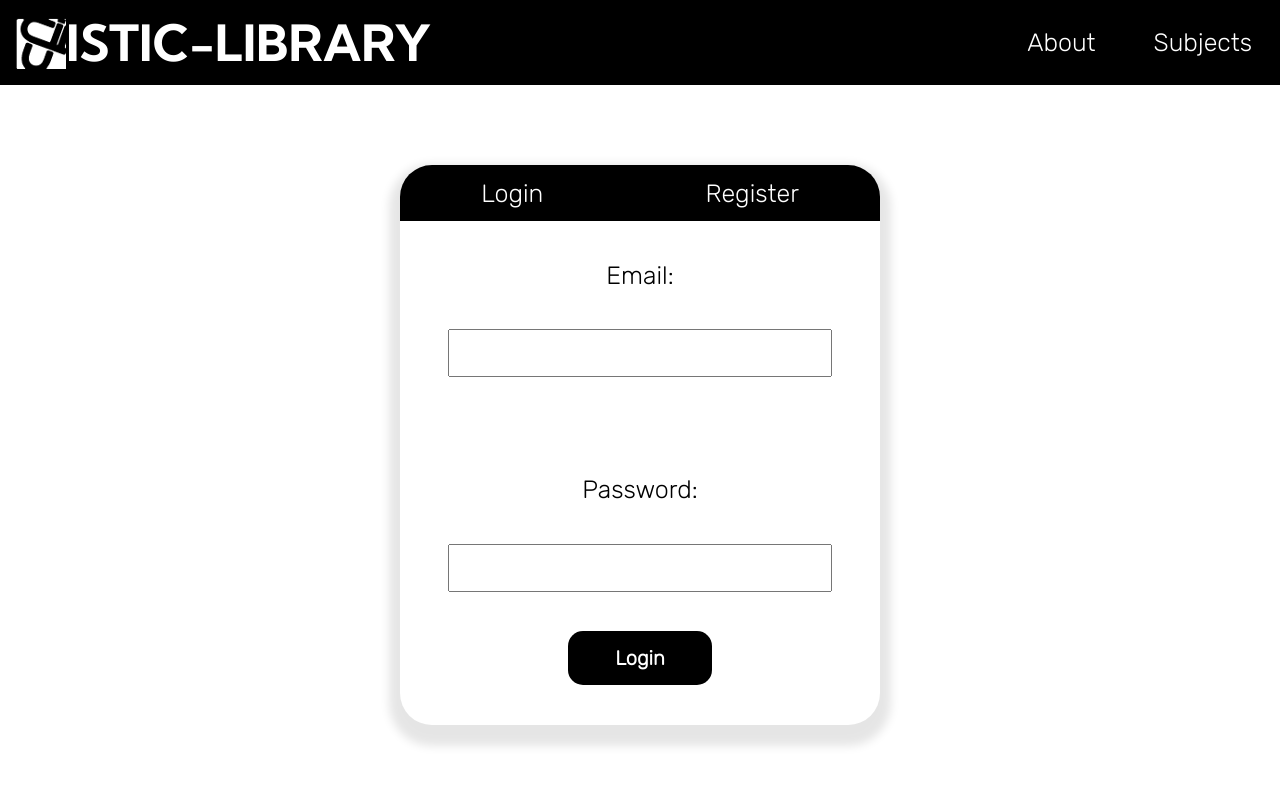
After one commit to KoussayDhifi/istic-library, a Flask app: page /login in a window 1280 px wide. The commit adds this page. Run offline with Flask 3, Linux system fonts and the light colour scheme.

Commit message:
Add Login page

```diff
--- a/static/base.css
+++ b/static/base.css
@@ -30,7 +30,7 @@ li a {
     font-size: 25px;
 }
 
-li {
+.ul li {
     height: 100%;
     padding:13px;
 }
--- a/views/static_view/style.css
+++ b/views/static_view/style.css
@@ -24,6 +24,80 @@ ul {
     display: block;
 }
 
+
+.log {
+    border-radius: 2rem;
+    overflow: hidden;
+    width: 30rem;
+    height: 35rem;
+    box-shadow: 0px 10px 10px 11px rgba(0,0,0,0.1);
+    animation: about;
+    animation-duration: 2s;
+
+}
+.log .loganc {
+    height: 10%;
+    list-style: none;
+    background-color: black;
+    display: flex;
+    width: 100%;
+    justify-content: space-around;
+    align-items: center;
+}
+.login input {
+    width: 100%;
+}
+.login {
+    display: flex;
+    flex-direction: column;
+    justify-content: space-evenly;
+    align-items: center;
+    height: 90%;
+}
+
+.login input {
+    font-family: 'Rubik', sans-serif;
+    font-weight: bold;
+    padding: 10px;
+    width: 80%;
+    font-size: 20px;
+}
+
+
+.login input[type=submit] {
+    width: 30%;
+    padding: 15px;
+    font-family:'Rubik', sans-serif;
+    background-color: black;
+    color:white;
+    border:none;
+    border-radius: 15px;
+}
+
+.login input[type=submit]:hover {
+    cursor: pointer;
+    animation-name:button;
+    animation-duration: 0.5s;
+    color:black;
+    background-color: white;
+}
+
+
+
+
+
+
+
+
+
+
+
+
+
+
+
+
+/*Animations*/
 @keyframes about {
     from {
         opacity: 0;
@@ -32,3 +106,14 @@ ul {
         opacity: 5;
     }
 }
+
+@keyframes button {
+    from {
+        background-color: black;
+        color:white;
+    }
+    to {
+        background-color: white;
+        color:black;
+    }
+}
--- a/views/template_view/about.html
+++ b/views/template_view/about.html
@@ -18,7 +18,7 @@ Here are some of the key features of ISTIC-LIBRARY:
 </p>
 <ul>
 <li><p>Upload and download files: Users can easily upload files in a variety of formats, including documents, images, and videos. They can also search for and download files uploaded by other users.</p></li>
-
+<br>
 <li><p>Search for resources: Our site has a powerful search feature that allows users to find resources quickly and easily. They can search by keyword, file type, or other criteria.</p></li>
 </ul>
 
--- /dev/null
+++ b/views/template_view/login.html
@@ -0,0 +1,23 @@
+{% extends 'base.html' %}
+{% block title %}Login{% endblock %}
+{% block head %}<link rel="stylesheet" href="{{ url_for('static', filename='../static_view/style.css') }}">
+{% endblock %}
+{% block content %}
+
+<div class="log">
+    <ul class="loganc">
+        <li><a href="#">Login</a></li>
+        <li><a href="#">Register</a></li>
+    </ul>
+    <form class="login" method="POST">
+        <label for="email"><p>Email: </p></label>
+        <input type="email" name="email" id="email" required>
+        <br>
+        <label for="password"><p>Password: </p></label>
+        <input type="password" name="pass" id="password" required>
+        <input type="submit" name="sb" id="sb" value="Login">
+
+    </form>
+</div>
+
+{% endblock %}
--- a/views/views.py
+++ b/views/views.py
@@ -6,3 +6,7 @@ view = Blueprint('view',__name__,template_folder='template_view',static_folder='
 @view.route("/about")
 def about():
     return render_template("about.html")
+
+@view.route("/login",methods=["GET","POST"])
+def login():
+    return render_template("login.html")
```
